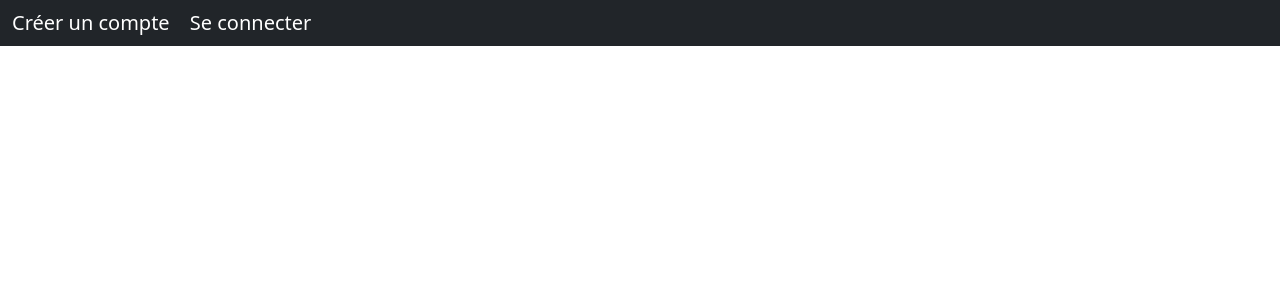
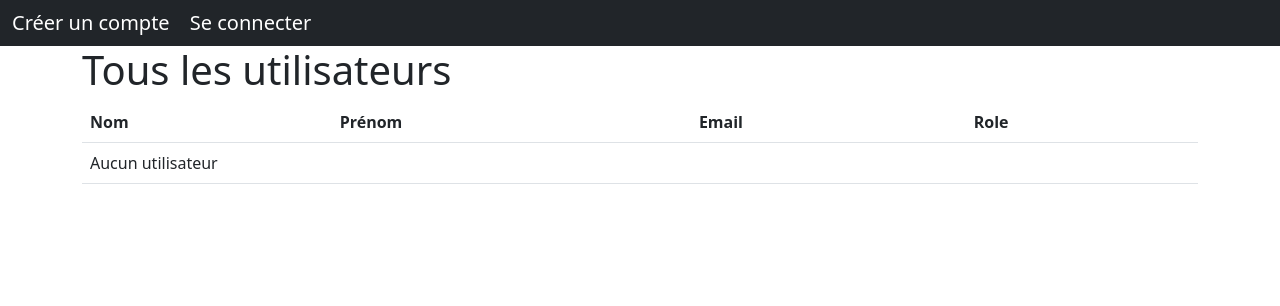
Before and after one commit to kevinrss01/Site-eCommerce-symfony_IPSSI, a Symfony app: template templates/security/allUsers.html.twig in a window 1280 px wide. Shown: the top 306 px of the page. Run offline with Twig, Linux system fonts and the light colour scheme; the template is opened without the code that fills it, so the values that code supplies are empty; some libraries are stand-ins or nearby versions.

Commit message:
update:  - all basket  - all users  - Basket

```diff
--- a/src/Entity/User.php
+++ b/src/Entity/User.php
@@ -190,4 +190,6 @@ class User implements UserInterface, PasswordAuthenticatedUserInterface
     {
         return $this->email;
     }
+
+
 }
--- a/templates/base.html.twig
+++ b/templates/base.html.twig
@@ -26,13 +26,13 @@
             {% if app.user %}
                 <a class="navbar-brand" href="{{ path('app_products_index')}}">Accueil</a>
                 {% if is_granted('ROLE_SUPER_ADMIN') %}
-                    <div class="actionSuperAdmin">
-                        <a href="{{ path('app_all_basket_index') }}">Tous les paniers</a>
-                       {# <a href="{{  }}">Tous les paniers</a>#}
+                    <div style="display: flex; justify-content: center; align-items: center"class="actionSuperAdmin">
+                        <a style="margin-right: 5px" href="{{ path('app_all_basket_index') }}">Tous les paniers<i style="margin: 3px" class="bi bi-basket3-fill"></i></a>
+                        <a href="{{  path('all_users')}}">Tous les utilisateurs<i style="margin: 3px" class="bi bi-people-fill"></i></a>
                     </div>
                 {% endif %}
                 <div class="navbarRight">
-                    <a href="{{ path('app_basket_index') }}"><i class="bi bi-basket"></i></a>
+                    <a href="{{ path('app_basket_content_index') }}"><i class="bi bi-basket"></i></a>
                     <a class="navbar-brand logout" href="{{ path('app_logout')}}">Se déconnecter</a>
                 </div>
             {% else %}
@@ -52,6 +52,9 @@
             i:hover { color: white}
             .logout {color: grey; font-size: 15px; transition: color 0.2s ease-in}
             .logout:hover {color: white}
+            .actionSuperAdmin a {all: unset; color: grey; cursor: pointer; transition: color 0.2s ease-in}
+            .actionSuperAdmin a:hover {color: white}
+            .actionSuperAdmin a:hover > i{color: white}
         </style>
         {% for type, messages in app.flashes %}
             {% for msg in messages %}
--- a/templates/basket_content/index.html.twig
+++ b/templates/basket_content/index.html.twig
@@ -1,10 +1,9 @@
 {% extends 'base.html.twig' %}
 
-{% block title %}BasketContent index
-{% endblock %}
+{% block title %}Panier{% endblock %}
 
 {% block body %}
-	<h1>BasketContent index</h1>
+	<h1>Votre panier</h1>
 
 	<table class="table">
 		<thead>
@@ -18,7 +17,6 @@
 		<tbody>
 			{% for basket_content in basket_contents %}
 				<tr>
-					{{ dump(basket_content) }}
 					<td>{{basket_content.products  }}</td>
 					<td>{{ basket_content.quantity }}</td>
 					<td>{{ basket_content.date ? basket_content.date|date('Y-m-d H:i:s') : '' }}</td>
--- a/templates/products/index.html.twig
+++ b/templates/products/index.html.twig
@@ -20,7 +20,7 @@
 				<tr onclick ="location.href='{{ path('app_products_show', {'id': product.id}) }}'">
 					<td>{{ product.name }}</td>
 					<td>{{ product.description }}</td>
-					<td>{{ product.prix }}</td>
+					<td>{{ product.prix }}€</td>
 					<td>{{ product.stock }}</td>
 					<td>
 						{% if product.photo is not null %}
--- a/templates/security/allUsers.html.twig
+++ b/templates/security/allUsers.html.twig
@@ -1,3 +1,41 @@
 {% extends 'base.html.twig' %}
 
 {% block title %}Tous les utilisateurs{% endblock %}
+
+{% block body %}
+    <h1>Tous les utilisateurs</h1>
+    <table class="table">
+        <thead>
+        <tr>
+
+            <td><b>Nom</b></td>
+            <td><b>Prénom</b></td>
+            <td><b>Email</b></td>
+            <td><b>Role</b></td>
+        </tr>
+
+        </thead>
+        <tbody>
+            {% if users is empty %}
+                <tr>
+                    <td colspan="4">
+                        Aucun utilisateur
+                    </td>
+                </tr>
+            {% else %}
+                {% for user in users %}
+                    <tr>
+                        <td>{{ user.nom}}</td>
+                        <td>{{ user.prenom }}</td>
+                        <td>{{ user.email }}</td>
+                        <td>
+                            {% for role in user.roles %}
+                                {{ role }},
+                            {% endfor %}
+                        </td>
+                    </tr>
+                {% endfor %}
+            {% endif %}
+        </tbody>
+    </table>
+{% endblock %}
```
Also changed, not shown: src/Controller/SecurityController.php (+9 -0 lines), templates/basket/allBaskets.html.twig (+10 -14 lines).
